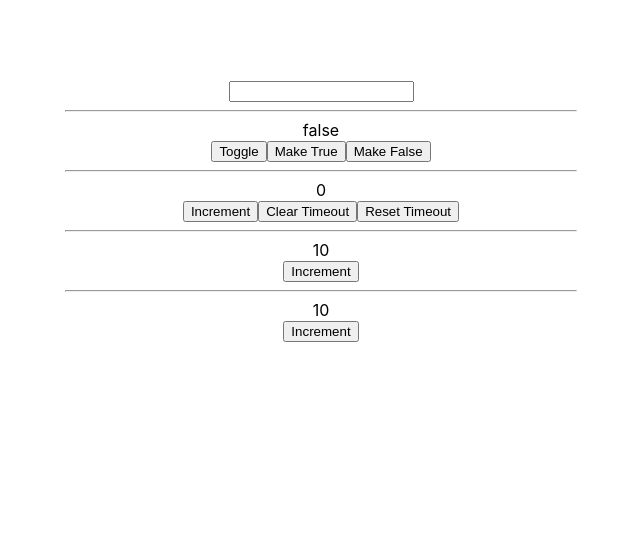
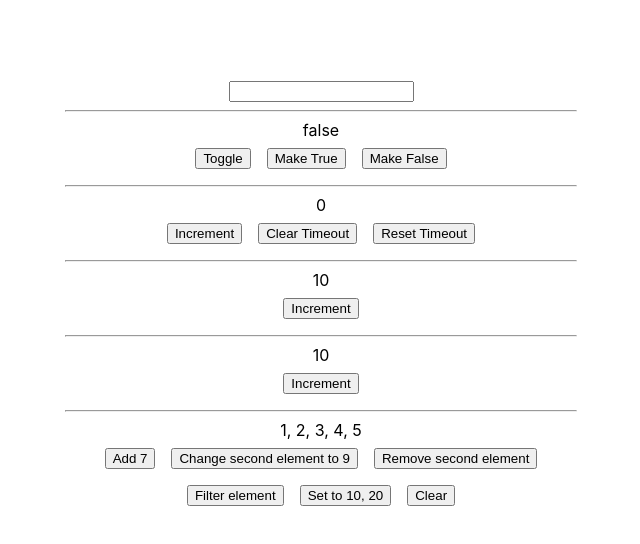
Before and after one commit to BaharKshvrz/react-hooks, a React (Create React App) app in the folder customHooks/: page / in a window 1280 px wide. Shown: the top 544 px of the page, without its empty margins (319-959 px from the left). Built offline with nearby package versions, Linux system fonts and the light colour scheme.

Commit message:
added useArray custom hook

```diff
--- a/customHooks/src/App.js
+++ b/customHooks/src/App.js
@@ -4,6 +4,7 @@
 import TimeoutComponent from "./components/4.useTimeout/TimeoutComponent";
 import DebounceComponent from "./components/5.useDebounce/DebounceComponent";
 import UpdateEffectComponent from "./components/6.useUpdateEffect/UpdateEffectComponent";
+import ArrayComponent from "./components/7.useArray/ArrayComponent";
 
 function App() {
   return (
@@ -17,6 +18,8 @@
         <DebounceComponent/>
         <hr/>
         <UpdateEffectComponent/>
+        <hr/>
+        <ArrayComponent/>
     </div>
   );
 }
--- /dev/null
+++ b/customHooks/src/components/7.useArray/ArrayComponent.jsx
@@ -0,0 +1,21 @@
+import React from 'react'
+import useArray from './useArray'
+
+const ArrayComponent = () => {
+ const { array, set, push, remove, filter, update, clear } = useArray(
+    [1, 2, 3, 4, 5]
+ )
+  return (
+    <div>
+      <div>{ array.join(", ") }</div>
+      <button onClick={() => push(7)}>Add 7</button>
+      <button onClick={() => update(1, 9)}>Change second element to 9</button>
+      <button onClick={() => remove(1)}>Remove second element</button>
+      <button onClick={() => filter(n => n < 3)}>Filter element</button>
+      <button onClick={() => set([10, 20])}>Set to 10, 20</button>
+      <button onClick={clear}>Clear</button>
+    </div>
+  )
+}
+
+export default ArrayComponent
--- /dev/null
+++ b/customHooks/src/components/7.useArray/useArray.jsx
@@ -0,0 +1,36 @@
+import { useState } from 'react'
+
+const useArray = (defaultValue) => {
+  const [array, setArray] = useState(defaultValue);
+
+  function push(element) {
+     setArray(a => [...a, element])
+  }
+
+  function filter(callback) {
+    setArray(a => a.filter(callback))
+  }
+
+  function update(index, newElement) {
+    setArray(a => [
+      ...a.slice(0, index),
+      newElement,
+      ...a.slice(index + 1, a.length -1)
+    ])
+  }
+
+  function remove(index) {
+     setArray(a => [
+       ...a.slice(0, index),
+       ...a.slice(index + 1, a.length - 1)
+     ]);
+  }
+
+  function clear() {
+    setArray([]);
+  }
+
+  return{ array, set: setArray, push, filter, update, remove, clear}
+}
+
+export default useArray
--- a/customHooks/src/index.css
+++ b/customHooks/src/index.css
@@ -11,3 +11,7 @@
   font-family: source-code-pro, Menlo, Monaco, Consolas, 'Courier New',
     monospace;
 }
+
+button {
+  margin: 0.5rem;
+}
```
